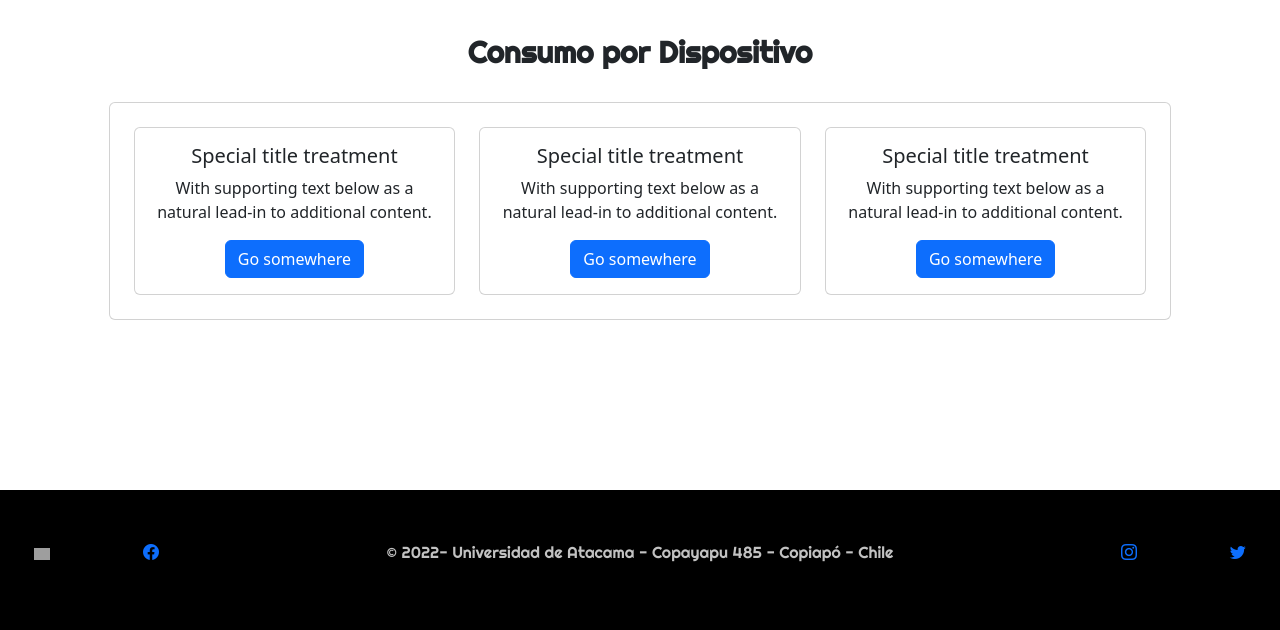
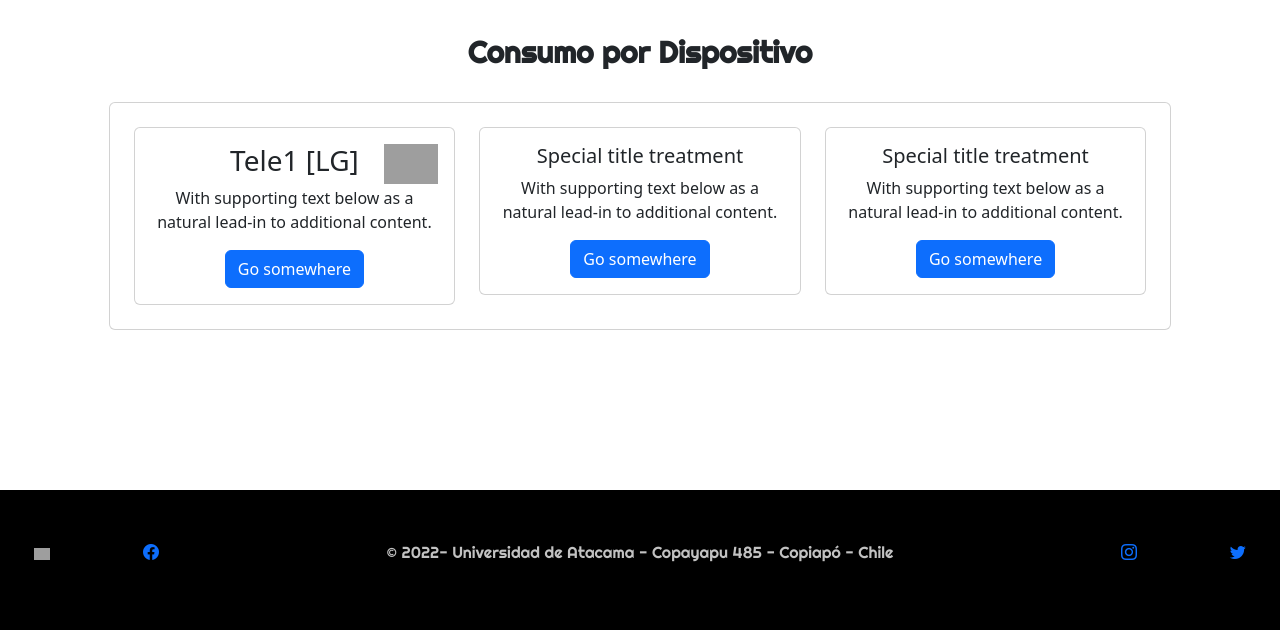
Before and after one commit to Joselo333/smarthome, a PHP site: page /consumo_dispositivo.php in a window 1280 px wide. Shown: the part 170-800 px from the top of the page. Run offline with PHP 8.4, Linux system fonts and the light colour scheme; grey boxes are pictures that could not be loaded.

Commit message:
Avance en consumo dispositivo y agregué la carpeta de íconos

```diff
--- a/vistas/gui/consumo_dispositivo.php
+++ b/vistas/gui/consumo_dispositivo.php
@@ -14,8 +14,17 @@
 
 					<div class="col-sm-4">
 						<div class="card">
-							<div class="card-body">
-								<h5 class="card-title">Special title treatment</h5>
+							<div class="card-body ">
+								<div class="row">
+								<div class="col-sm-3"></div>
+									<div class="col-sm-6">
+										<h3 class="card-title">Tele1 [LG]</h3>
+
+									</div>
+								<div class="col-sm-3"><i ><img class="img-fluid" src="../../imagenes/icons/refrigerator.png" alt="Logo de la UDA"></i></div>
+
+
+								</div>
 								<p class="card-text">With supporting text below as a natural lead-in to additional content.</p>
 								<a href="#" class="btn btn-primary">Go somewhere</a>
 							</div>
```
Also changed, not shown: imagenes/icons/refrigerator.png (added).
